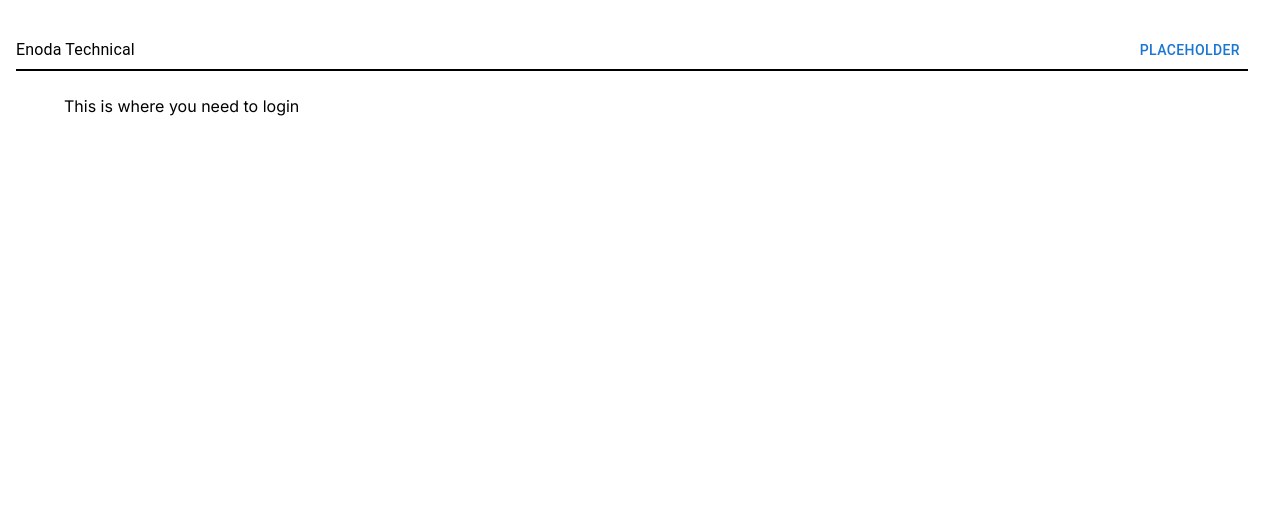
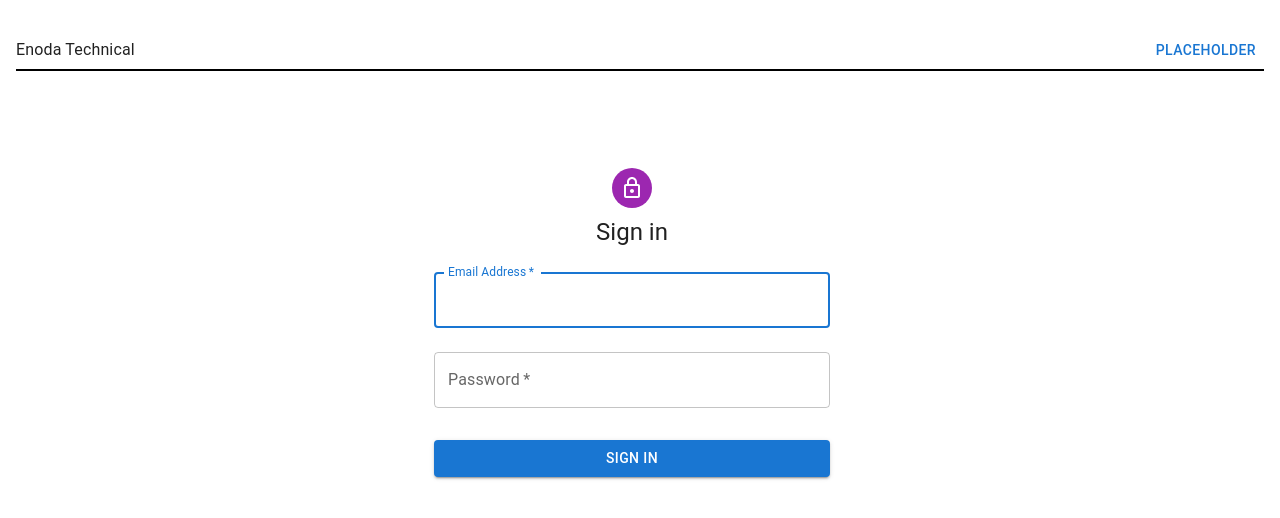
Before and after one commit to GwFra/enoda-technical, a Next.js app: page /login in a window 1280 px wide. Shown: the top 518 px of the page. Built offline with nearby package versions, Linux system fonts and the light colour scheme.

Commit message:
feat(ui): Attempted normal auth and google logging

```diff
--- /dev/null
+++ b/app/api/auth/auth.config.ts
@@ -0,0 +1,82 @@
+import type { NextAuthConfig } from "next-auth";
+import Credentials from "next-auth/providers/credentials";
+import GoogleProvider from "next-auth/providers/google";
+
+export const authConfig: NextAuthConfig = {
+  pages: {
+    signIn: "/login",
+  },
+  callbacks: {
+    async jwt({ token, account, user }) {
+      console.log(user);
+      if (account) {
+        const res = await fetch(`http://localhost:1880/auth/login`, {
+          method: "POST",
+          headers: {
+            Authorization: `Bearer ${account?.id_token}`,
+          },
+        });
+        const resParsed = await res.json();
+        console.log(resParsed);
+      }
+      return token;
+    },
+    async authorized({ auth, request: { nextUrl } }) {
+      const isLoggedIn = !!auth?.user;
+      const isOnListings = nextUrl.pathname.startsWith("/listings");
+      if (isOnListings) {
+        if (isLoggedIn) return true;
+        return false;
+      } else if (isLoggedIn) {
+        return Response.redirect(new URL("listings", nextUrl));
+      }
+      return true;
+    },
+  },
+  providers: [
+    GoogleProvider({
+      clientId:
+        "807452420141-r11jc2hdpsrv2tqcrlfvjgsghm4uac8b.apps.googleusercontent.com",
+      clientSecret: "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",
+      authorization: {
+        params: {
+          prompt: "consent",
+          access_type: "offline",
+          response_type: "code",
+        },
+      },
+    }),
+    Credentials({
+      async authorize(credentials) {
+        const { email, password } = credentials;
+        let data = JSON.stringify({
+          email: "something@123.com",
+          password: "123",
+        });
+
+        let config = {
+          method: "post",
+          maxBodyLength: Infinity,
+          url: "localhost:1880/auth/login",
+          headers: {
+            "Content-Type": "application/json",
+            Authorization: "Basic YWRtaW46MTIz",
+          },
+          data: data,
+        };
+        const a = await fetch(data);
+        console.log(a);
+        console.log("WITHIN THE CREDENTIALS");
+        console.log(credentials);
+        return new Promise(() => {});
+        // return { id: "apple" };
+        // make request to backend
+      },
+    }),
+  ],
+};
+
+// # Copy the contents into a .env file and populate the values below if no default is provided
+// JWT_SECRET="ThisIsASecret"
+// GOOGLE_CLIENT_ID="807452420141-r11jc2hdpsrv2tqcrlfvjgsghm4uac8b.apps.googleusercontent.com"
+// GOOGLE_CLIENT_SECRET="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"
--- /dev/null
+++ b/app/api/auth/auth.ts
@@ -0,0 +1,6 @@
+import NextAuth from "next-auth";
+import { authConfig } from "./auth.config";
+
+export const { auth, signIn, signOut } = NextAuth({
+  ...authConfig,
+});
--- /dev/null
+++ b/app/api/auth/session.tsx
@@ -0,0 +1,10 @@
+import { SessionProvider } from "next-auth/react";
+import { ReactNode } from "react";
+
+type Props = {
+  children: ReactNode;
+};
+
+export function Session(props: Props) {
+  return <SessionProvider>{props.children}</SessionProvider>;
+}
--- a/app/layout.tsx
+++ b/app/layout.tsx
@@ -5,6 +5,8 @@ import "./globals.css";
 import styles from "./page.module.css";
 import { Grid } from "@mui/material";
 import Header from "@/app/ui/header";
+import { GoogleOAuthProvider } from "@react-oauth/google";
+// import { Session } from "@/app/api/auth/session";
 
 const inter = Inter({ subsets: ["latin"] });
 
@@ -21,13 +23,14 @@ export default function RootLayout({
   return (
     <html lang="en">
       <body className={inter.className}>
+        {/* <Session> */}
+        <GoogleOAuthProvider clientId={`${process.env.GOOGLE_CLIENT_ID}`}>
           <main className={styles.main}>
             <div style={{ height: "100%", width: "100%" }}>
               <Grid
                 container
                 direction="column"
                 spacing={2}
-              xs={12}
                 style={{ height: "100%" }}
               >
                 <Grid item xs={1}>
@@ -43,6 +46,8 @@ export default function RootLayout({
               </Grid>
             </div>
           </main>
+        </GoogleOAuthProvider>
+        {/* </Session> */}
       </body>
     </html>
   );
--- a/app/lib/actions.ts
+++ b/app/lib/actions.ts
@@ -1 +1,25 @@
 // this is where the actions need to sit and wonder
+
+import { signIn } from "@/app/api/auth/auth";
+
+export async function authenticateEmailPaswsord(a: any, b: any) {
+  console.log("IN AUTHENTICATE WITH EMAIL PASSWORD");
+  console.log(a);
+  console.log(b);
+  try {
+    await signIn("credentials", b);
+    throw new Error("Ammple");
+  } catch (e) {
+    console.log(e);
+  }
+}
+
+export async function authenticateWithGoogle(a: any, b: any) {
+  console.log(a);
+  console.log(b);
+  try {
+    await signIn("google", b);
+  } catch (e) {
+    console.log(e);
+  }
+}
--- a/app/login/page.tsx
+++ b/app/login/page.tsx
@@ -1,3 +1,85 @@
-export default function LoginPage() {
-  return <div>This is where you need to login</div>;
+"use client";
+import Avatar from "@mui/material/Avatar";
+import Button from "@mui/material/Button";
+import CssBaseline from "@mui/material/CssBaseline";
+import TextField from "@mui/material/TextField";
+import FormControlLabel from "@mui/material/FormControlLabel";
+import Checkbox from "@mui/material/Checkbox";
+import Box from "@mui/material/Box";
+import LockOutlinedIcon from "@mui/icons-material/LockOutlined";
+import Typography from "@mui/material/Typography";
+import Container from "@mui/material/Container";
+import { useFormState, useFormStatus } from "react-dom";
+import {
+  authenticateEmailPaswsord,
+  authenticateWithGoogle,
+} from "@/app/lib/actions";
+import { GoogleLogin } from "@react-oauth/google";
+
+export default function SignIn() {
+  const [issue, handleSubmit] = useFormState(
+    authenticateEmailPaswsord,
+    undefined
+  );
+
+  // const handleSubmit = (event: React.FormEvent<HTMLFormElement>) => {
+  //   event.preventDefault();
+  //   const data = new FormData(event.currentTarget);
+  //   console.log({
+  //     email: data.get("email"),
+  //     password: data.get("password"),
+  //   });
+  // };
+
+  return (
+    <Container component="main" maxWidth="xs">
+      <CssBaseline />
+      <Box
+        sx={{
+          marginTop: 8,
+          display: "flex",
+          flexDirection: "column",
+          alignItems: "center",
+        }}
+      >
+        <Avatar sx={{ m: 1, bgcolor: "secondary.main" }}>
+          <LockOutlinedIcon />
+        </Avatar>
+        <Typography component="h1" variant="h5">
+          Sign in
+        </Typography>
+        <Box component="form" onSubmit={handleSubmit} noValidate sx={{ mt: 1 }}>
+          <TextField
+            margin="normal"
+            required
+            fullWidth
+            id="email"
+            label="Email Address"
+            name="email"
+            autoComplete="email"
+            autoFocus
+          />
+          <TextField
+            margin="normal"
+            required
+            fullWidth
+            name="password"
+            label="Password"
+            type="password"
+            id="password"
+            autoComplete="current-password"
+          />
+          <Button
+            type="submit"
+            fullWidth
+            variant="contained"
+            sx={{ mt: 3, mb: 2 }}
+          >
+            Sign In
+          </Button>
+          <GoogleLogin onSuccess={authenticateWithGoogle as any} />
+        </Box>
+      </Box>
+    </Container>
+  );
 }
--- /dev/null
+++ b/middleware.ts
@@ -0,0 +1,4 @@
+import NextAuth from "next-auth";
+import { authConfig } from "./app/api/auth/auth.config";
+
+export default NextAuth(authConfig).auth;
--- a/package.json
+++ b/package.json
@@ -12,8 +12,11 @@
   "dependencies": {
     "@emotion/react": "^11.11.3",
     "@emotion/styled": "^11.11.0",
+    "@mui/icons-material": "^5.15.4",
     "@mui/material": "^5.15.3",
+    "@react-oauth/google": "^0.12.1",
     "next": "14.0.4",
+    "next-auth": "^5.0.0-beta.4",
     "react": "^18",
     "react-dom": "^18"
   },
```
Also changed, not shown: 2 other files (tests, documents, lock files or other folders). Lines whose indentation alone changed are shown as unchanged.
